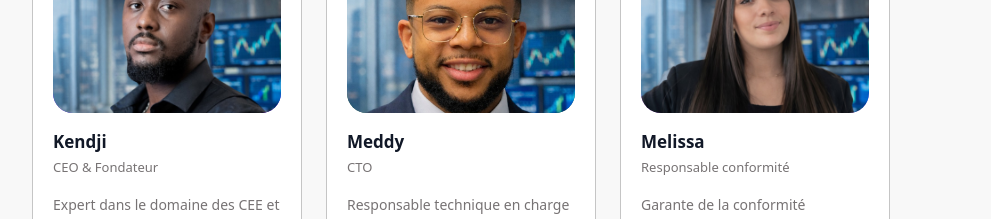
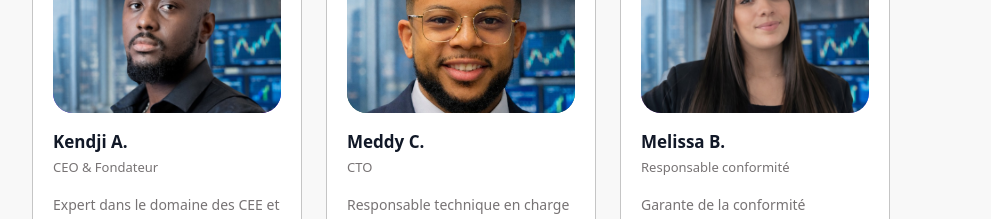
Before and after one commit to MeddyCHALDER/FinancesHome-vitrine, a React (Vite) app: page / in a window 1280 px wide. Shown: the part 5380-5599 px from the top of the page, without its empty margins (32-1023 px from the left). Built offline with nearby package versions, Linux system fonts and the light colour scheme; no server answers.

Commit message:
ajout initial prénom

```diff
--- a/src/pages/HomePage.jsx
+++ b/src/pages/HomePage.jsx
@@ -75,7 +75,7 @@ const stats = [
 
 const team = [
   {
-    name: 'Kendji',
+    name: 'Kendji A.',
     title: 'CEO & Fondateur',
     bio: 'Expert dans le domaine des CEE et l\'orchestration financière. Kendji pilote la vision stratégique et le développement commercial de FinancesHome.',
     initials: 'K',
@@ -90,7 +90,7 @@ const team = [
     color: '#171717',
   },*/
   {
-    name: 'Meddy',
+    name: 'Meddy C.',
     title: 'CTO',
     bio: 'Responsable technique en charge du développement des systèmes, de l\'architecture plateforme et du lead développement web.',
     initials: 'M',
@@ -98,7 +98,7 @@ const team = [
     image: '/meddy.png',
   },
   {
-    name: 'Melissa',
+    name: 'Melissa B.',
     title: 'Responsable conformité',
     bio: 'Garante de la conformité réglementaire de la plateforme — MiFID II, RGPD et cadre CEE — en lien avec les partenaires institutionnels.',
     initials: 'M',
```
